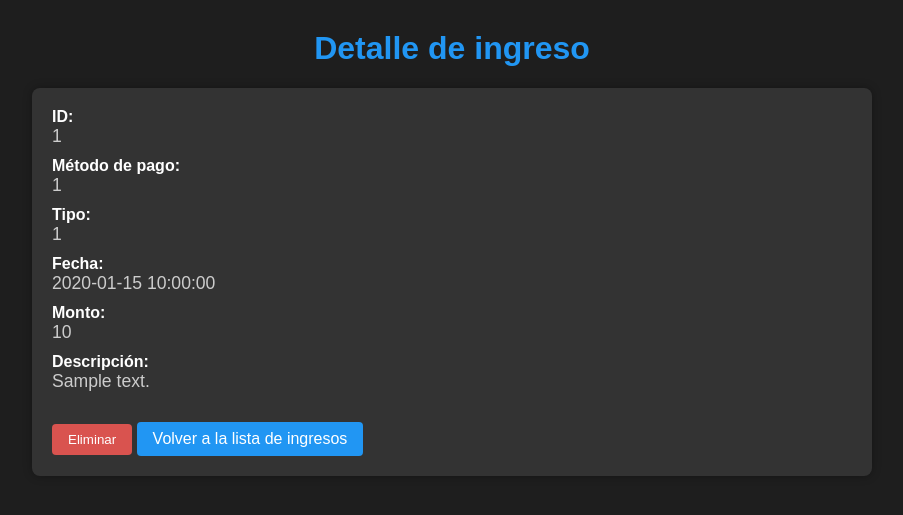
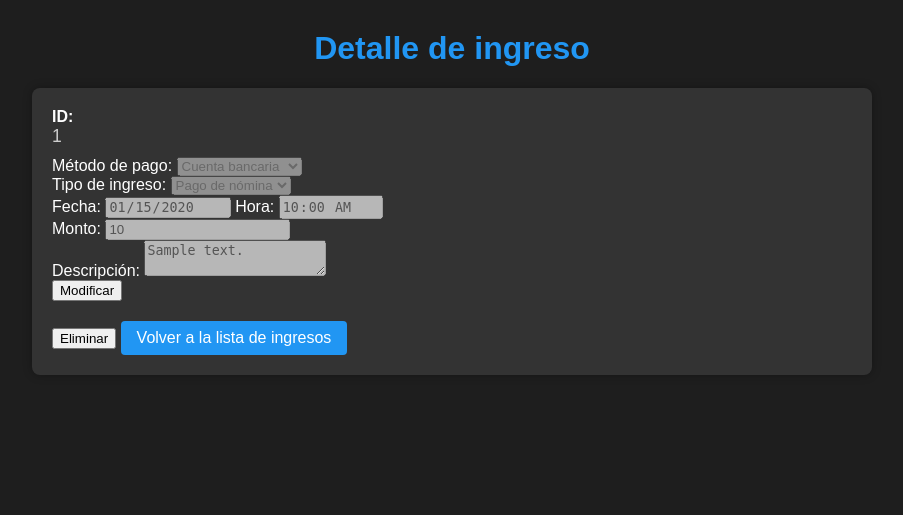
Before and after one commit to JoEduardoReyes/curso-php-db, a PHP site: page /incomes/1 in a window 1280 px wide. Shown: the top 515 px of the page, without its empty margins (188-1091 px from the left). Run offline with PHP 8.4, Linux system fonts and the light colour scheme; tables that the repository leaves empty hold one stand-in row (values such as "Sample post").

Commit message:
Ahora podemos editar registros desde la vista show

```diff
--- a/app/Controllers/IncomesController.php
+++ b/app/Controllers/IncomesController.php
@@ -137,10 +137,8 @@ class IncomesController
   public function update($id, $data): void
   {
     try {
-      // Iniciar una transacción
       $this->connection->beginTransaction();
 
-      // Preparar la consulta de actualización
       $stmt = $this->connection->prepare("UPDATE incomes SET
                   payment_method = :payment_method,
                   type = :type,
@@ -149,27 +147,24 @@ class IncomesController
                   description = :description
                   WHERE id = :id");
 
-      // Vincular parámetros para evitar SQL injection
       $stmt->bindParam(':payment_method', $data['payment_method'], PDO::PARAM_INT);
       $stmt->bindParam(':type', $data['type'], PDO::PARAM_INT);
-      $stmt->bindParam(':date', $data['date'], PDO::PARAM_STR);
+      $stmt->bindParam(':date', $data['datetime'], PDO::PARAM_STR); // Asegúrate de usar 'datetime'
       $stmt->bindParam(':amount', $data['amount'], PDO::PARAM_STR);
       $stmt->bindParam(':description', $data['description'], PDO::PARAM_STR);
       $stmt->bindParam(':id', $id, PDO::PARAM_INT);
 
-      // Ejecutar la consulta
       $stmt->execute();
 
-      // Confirmar la transacción
       $this->connection->commit();
 
       echo "El registro con ID {$id} ha sido actualizado exitosamente.\n";
     } catch (PDOException $e) {
-      // Revertir la transacción en caso de excepción
       $this->connection->rollBack();
       echo "Error al intentar actualizar el registro: " . $e->getMessage();
     }
   }
+
 
   /**
    * Elimina un recurso específico de la base de datos
--- a/resources/views/incomes/show.php
+++ b/resources/views/incomes/show.php
@@ -14,35 +14,95 @@
 
 <main class="main-container">
 
-    <div class="field-label">ID:</div>
-    <div class="field-value"><?= $income['id'] ?></div>
+    <form id="income-details-form" action="/incomes/<?= $income['id'] ?>" method="post">
+        <div class="field-label">ID:</div>
+        <div class="field-value"><?= $income['id'] ?></div>
 
-    <div class="field-label">Método de pago:</div>
-    <div class="field-value"><?= $income['payment_method'] ?></div>
+        <div class="input-group">
+            <label for="payment_method" class="label">Método de pago:</label>
+            <select name="payment_method" id="payment_method" class="form-control" disabled>
+                <option value="1" <?= $income['payment_method'] == 1 ? 'selected' : '' ?>>Cuenta bancaria</option>
+                <option value="2" <?= $income['payment_method'] == 2 ? 'selected' : '' ?>>Tarjeta de crédito</option>
+            </select>
+        </div>
 
-    <div class="field-label">Tipo:</div>
-    <div class="field-value"><?= $income['type'] ?></div>
+        <div class="input-group">
+            <label for="type" class="label">Tipo de ingreso:</label>
+            <select name="type" id="type" class="form-control" disabled>
+                <option value="1" <?= $income['type'] == 1 ? 'selected' : '' ?>>Pago de nómina</option>
+                <option value="2" <?= $income['type'] == 2 ? 'selected' : '' ?>>Reembolso</option>
+            </select>
+        </div>
 
-    <div class="field-label">Fecha:</div>
-    <div class="field-value"><?= $income['date'] ?></div>
+        <div class="input-group">
+            <label for="date" class="label">Fecha:</label>
+            <input type="date" name="date" id="date" class="form-control" value="<?= date('Y-m-d', strtotime($income['date'])) ?>" disabled>
+            <label for="time" class="label">Hora:</label>
+            <input type="time" name="time" id="time" class="form-control" value="<?= date('H:i', strtotime($income['date'])) ?>" disabled>
+        </div>
 
-    <div class="field-label">Monto:</div>
-    <div class="field-value"><?= $income['amount'] ?></div>
+        <div class="input-group">
+            <label for="amount" class="label">Monto:</label>
+            <input type="number" name="amount" id="amount" class="form-control" value="<?= $income['amount'] ?>" step="0.01" disabled>
+        </div>
 
-    <div class="field-label">Descripción:</div>
-    <div class="field-value"><?= $income['description'] ?></div>
+        <div class="input-group">
+            <label for="description" class="label">Descripción:</label>
+            <textarea name="description" id="description" class="form-control" disabled><?= $income['description'] ?></textarea>
+        </div>
 
-    <!-- Botón para eliminar -->
-    <button class="delete-button" onclick="confirmAndDelete(<?= $income['id'] ?>)">Eliminar</button>
+        <input type="hidden" name="_method" value="put">
+        <input type="hidden" name="id" value="<?= $income['id'] ?>">
 
+        <div class="button-container">
+            <button type="button" id="edit-button" class="button-link">Modificar</button>
+            <button type="submit" id="save-button" class="button-link" style="display:none;">Guardar</button>
+        </div>
+    </form>
+
+    <button onclick="confirmAndDelete(<?= $income['id'] ?>)">Eliminar</button>
     <a class="back-link" href="/incomes">Volver a la lista de ingresos</a>
 
 </main>
 
 <script>
+    document.getElementById('edit-button').addEventListener('click', function() {
+        document.querySelectorAll('#income-details-form .form-control').forEach(element => {
+            element.disabled = false;
+        });
+        document.getElementById('edit-button').style.display = 'none';
+        document.getElementById('save-button').style.display = 'inline-block';
+    });
+
+    document.getElementById('income-details-form').addEventListener('submit', function(event) {
+        event.preventDefault();
+
+        let formData = new FormData(this);
+        formData.append('_method', 'put'); // Agregar el campo _method con valor put
+
+        fetch(`/incomes/${formData.get('id')}`, {
+            method: 'POST', // Usar POST en lugar de PUT
+            body: formData
+        })
+            .then(response => {
+                if (response.ok) {
+                    console.log('Registro actualizado correctamente.');
+                    window.location.href = '/incomes'; // Redirigir a la lista de ingresos
+                } else {
+                    console.error('Error al actualizar el registro.');
+                    response.text().then(text => {
+                        console.error('Detalles del error:', text);
+                    });
+                }
+            })
+            .catch(error => {
+                console.error('Error en la solicitud:', error);
+            });
+    });
+
+
     function confirmAndDelete(id) {
         if (confirm('¿Estás seguro de que deseas eliminar este registro?')) {
-            // Crear una solicitud DELETE utilizando fetch API
             fetch(`/incomes/${id}`, {
                 method: 'DELETE',
                 headers: {
@@ -52,7 +112,6 @@
                 .then(response => {
                     if (response.ok) {
                         console.log('Registro eliminado correctamente.');
-                        // Redirigir a la lista de ingresos u otra página si es necesario
                         window.location.href = '/incomes';
                     } else {
                         console.error('Error al eliminar el registro.');
--- a/router/RouterHandler.php
+++ b/router/RouterHandler.php
@@ -31,8 +31,17 @@ class RouterHandler {
         }
         break;
 
-      case "post":
-        $resource->store($this->data);
+      case 'post':
+        if (isset($_POST['_method']) && $_POST['_method'] === 'put') {
+          $resource->update($_POST['id'], $_POST);
+        } else {
+          $resource->store($_POST);
+        }
+        break;
+
+      case 'put': // Agregar el caso para PUT
+        // Llamar al método update del controlador
+        $resource->update($id, $this->data);
         break;
 
       case "delete":
```
Lines whose indentation alone changed are shown as unchanged.
